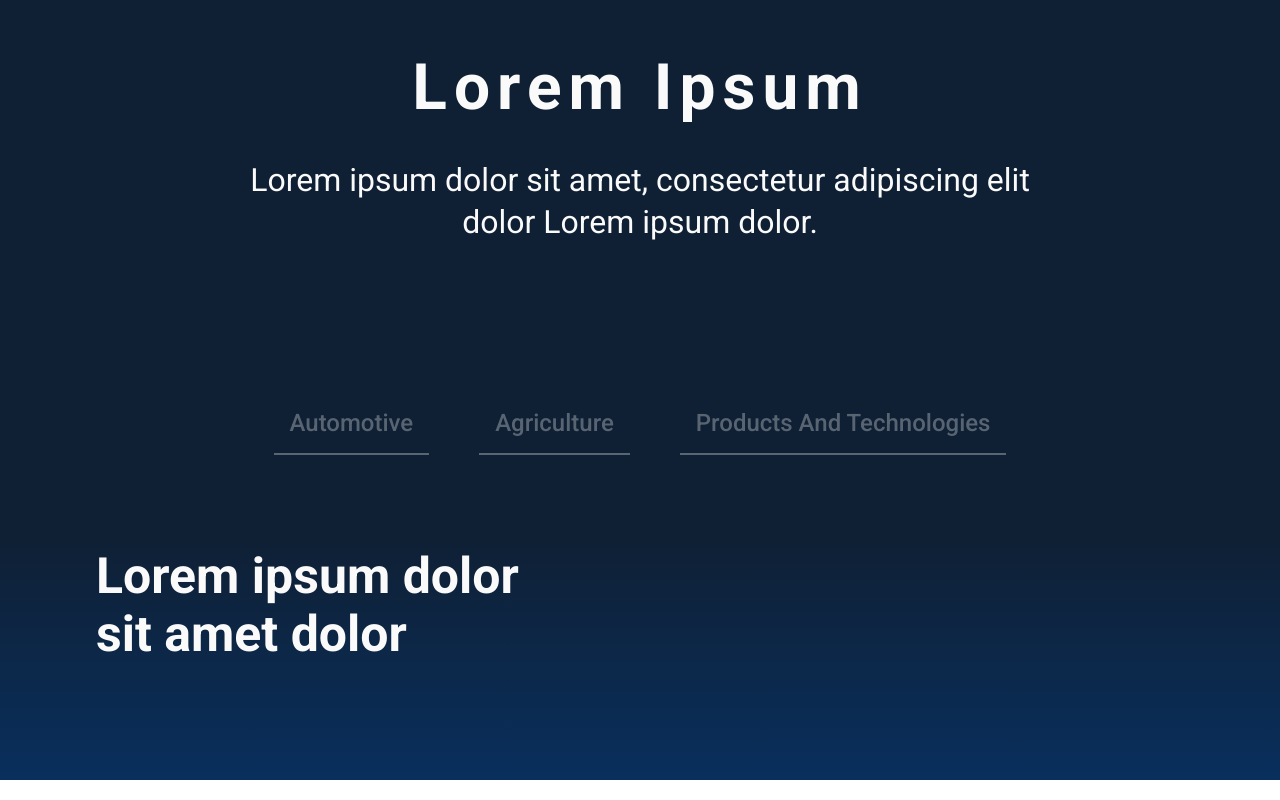
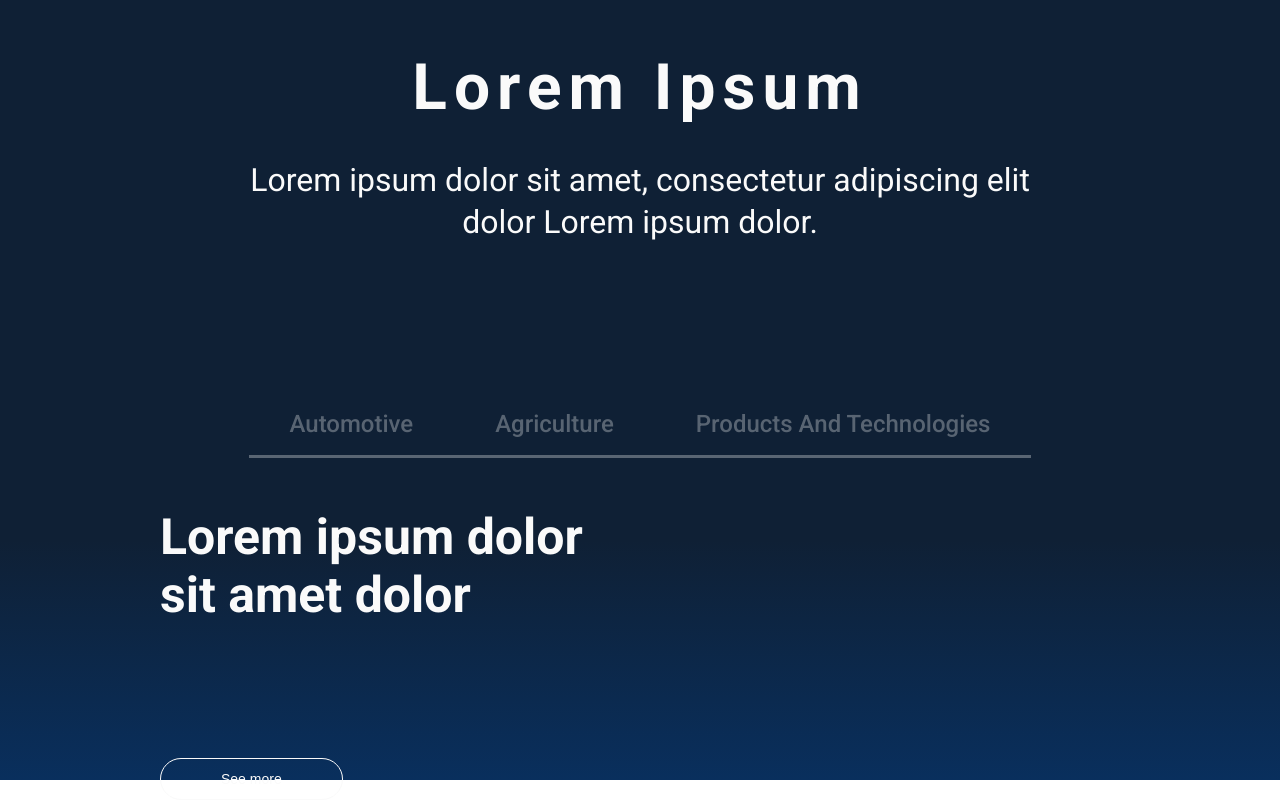
Before and after one commit to plode-v/vcs-website, a plain HTML site: page index.html in a window 1280 px wide. Shown: the part 984-1784 px from the top of the page. Drawn offline with nearby package versions, Linux system fonts and the light colour scheme.

Commit message:
edit products section

```diff
--- a/index.html
+++ b/index.html
@@ -131,13 +131,23 @@
         </div>
         <div class="products-menu">
             <!-- FIXME: add href -->
-            <a>Automotive</a>
-            <a>Agriculture</a>
-            <a>Products and Technologies</a>
+            <!-- FIXME: duration on hover -->
+            <div class="products-menu-wrapper">
+                <a>Automotive</a>
+            </div>
+            <div class="products-menu-wrapper">
+                <a>Agriculture</a>
+            </div>
+            <div class="products-menu-wrapper">
+                <a>Products and Technologies</a>
+            </div>
         </div>
         <div class="products">
             <div class="products-wrapper">
                 <h1>Lorem ipsum dolor sit amet dolor</h1>
+                <button>See more</button>
+            </div>
+            <div class="product-img">
 
             </div>
         </div>
--- a/styles/products.css
+++ b/styles/products.css
@@ -35,24 +35,29 @@
     display: flex;
     margin-top: 150px;
     justify-content: center;
-    gap: 50px;
 }
+
+.products-menu-wrapper {
+    border-bottom: #FAFAFA50 solid 3px;
+    padding: 5px 25px;
+}
+
+.products-menu-wrapper:active {
+    border-bottom: #FAFAFA solid 3px;
+}
+
 .products-menu a {
-    padding: 16px;
     font-size: 24px;
     font-weight: 500;
     color: #FAFAFA50;
     cursor: pointer;
-    border-bottom: #FAFAFA50 2px solid;
 }
 
 .products-menu a:hover {
-    color: #FAFAFA90;
-    border-bottom: #FAFAFA90 2px solid;
+    color: #FAFAFA99;
 }
 
 .products-menu a:active {
-    border-bottom: #FAFAFA 2px solid;
     color: #FAFAFA;
 }
 
@@ -63,19 +68,33 @@
     display: flex;
     justify-content: center;
     align-items: center;
+    margin-top: 50px;
 }
 
 .products-wrapper {
-    width: 85vw;
+    width: 75vw;
     justify-content: center;
-    position: relative;
 }
 
 .products h1 {
     font-size: 50px;
-    position: absolute;
-    left: 0;
-    top: 50px;
+    margin: 0;
+    height: 250px;
     width: 450px;
     color: #FAFAFA;
 }
+
+.products button {
+    padding: 12px 60px;
+    font-size: 14px;
+    border-radius: 50px;
+    background-color: transparent;
+    border: solid #FAFAFA 1px;
+    color: #FAFAFA;
+    cursor: pointer;
+}
+
+.products button:hover {
+    background-color: #FAFAFA;
+    color: #0F2035;
+}
```
